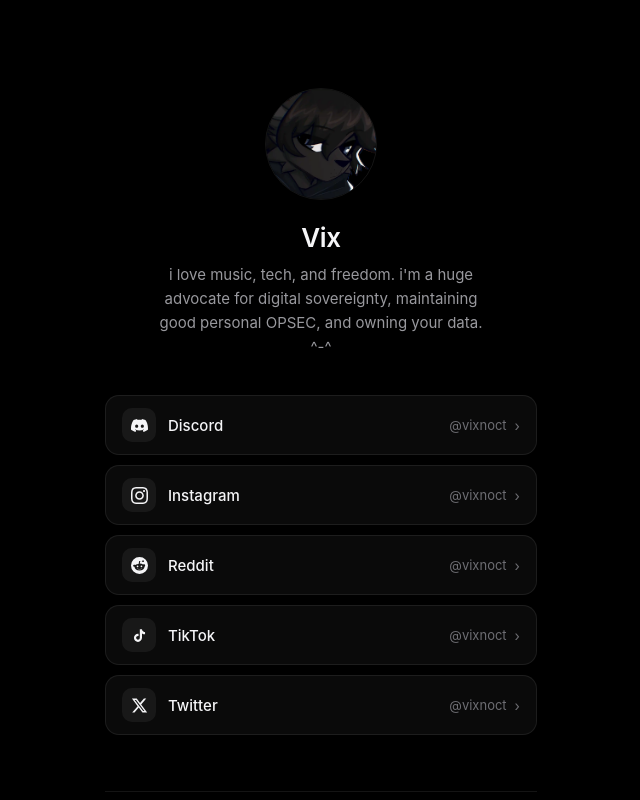
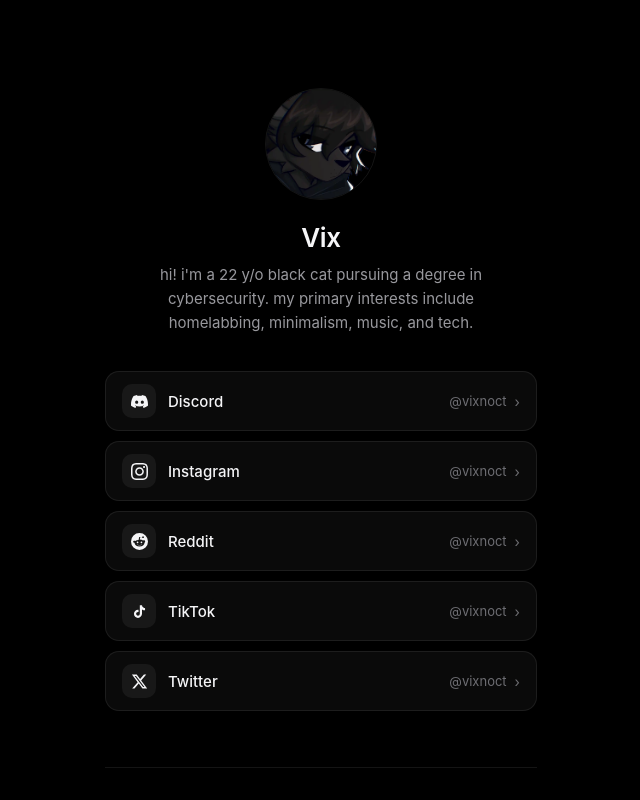
Before and after one commit to vixnoct/personal-website, a plain HTML site: page index.html in a window 1280 px wide. Shown: the top 800 px of the page, without its empty margins (319-959 px from the left). Drawn offline with Linux system fonts and the light colour scheme.

Commit message:
website update again

```diff
--- a/index.html
+++ b/index.html
@@ -243,9 +243,7 @@
                 <img class="avatar" src="av.webp" alt="Vix" />
                 <h1 class="name">Vix</h1>
                 <p class="bio">
-                    i love music, tech, and freedom. i'm a huge advocate
-                    for digital sovereignty, maintaining good personal
-                    OPSEC, and owning your data. ^-^
+                    hi! i'm a 22 y/o black cat pursuing a degree in cybersecurity. my primary interests include homelabbing, minimalism, music, and tech.
                 </p>
             </div>
 
```
Also changed, not shown: albums/1.jpg (deleted), albums/2.jpg (deleted), albums/3.jpg (deleted), albums/4.jpg (deleted), albums/5.jpg (deleted), albums/6.jpg (deleted), albums/7.jpg (deleted), albums/8.jpg (deleted), albums/9.webp (deleted), fonts/ShareTechMono-Regular.ttf (deleted), fonts/VT323-Regular.ttf (deleted), 1 other file.
